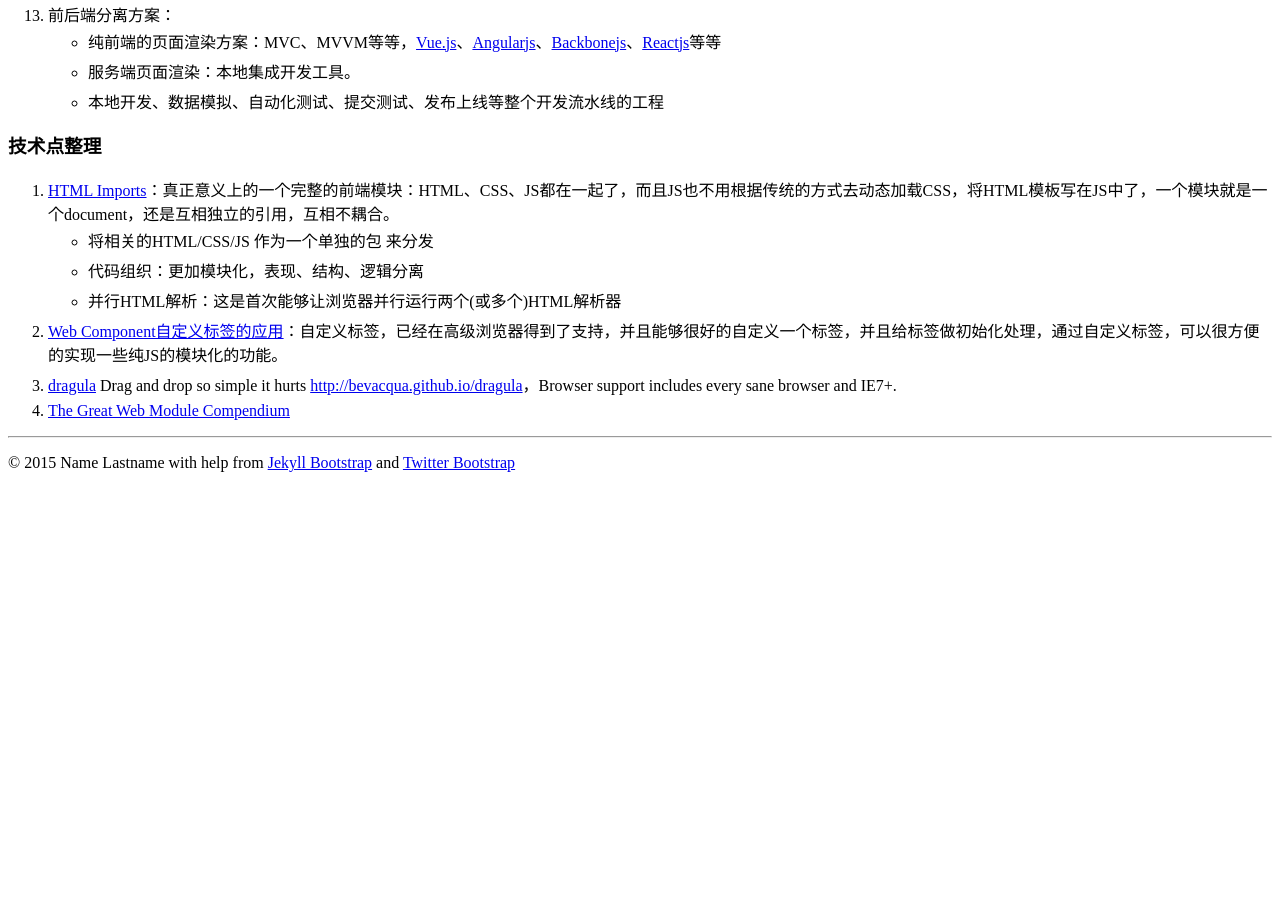
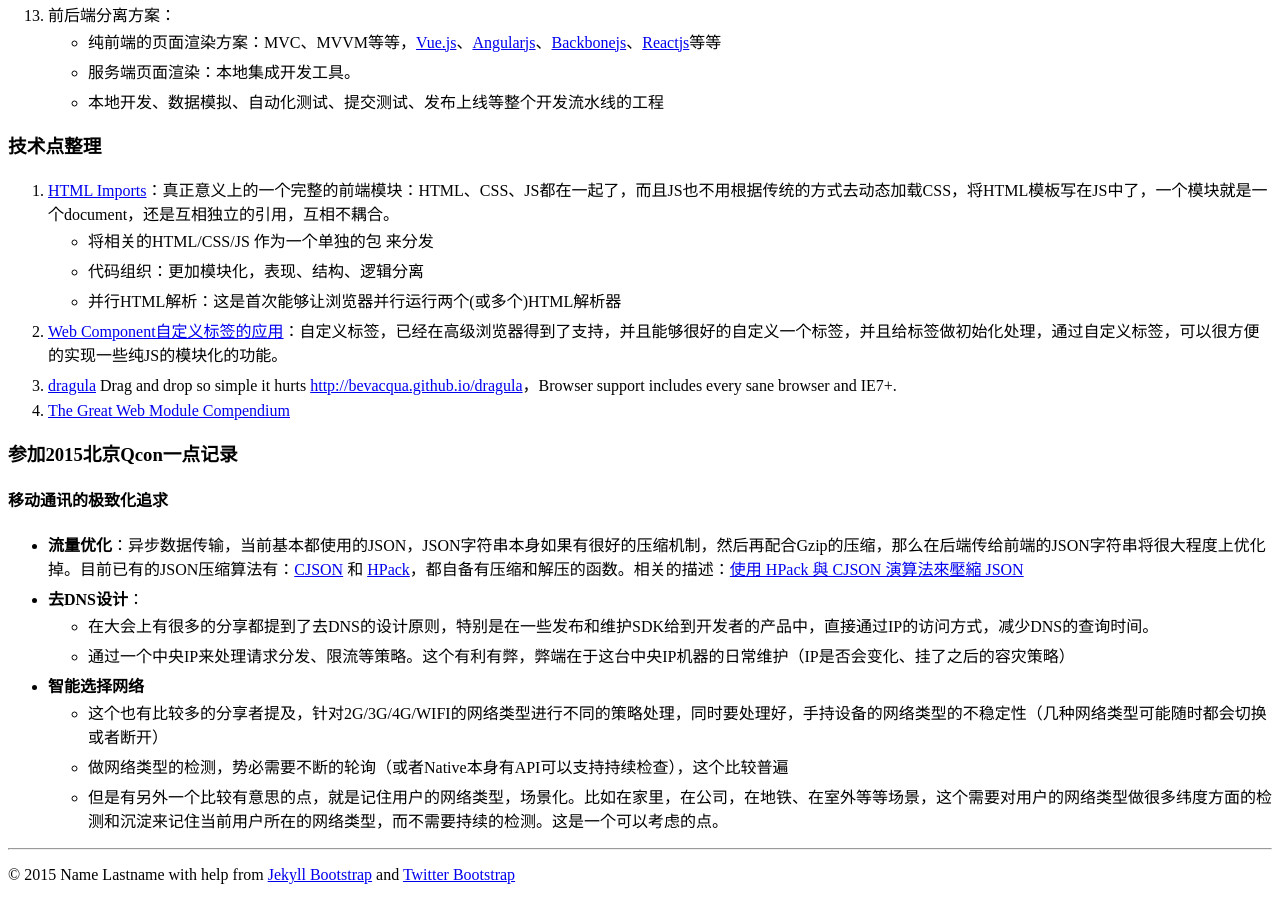
Before and after one commit to supersha/supersha.github.io, a Jekyll site: the page built from index.md, in a window 1280 px wide and 900 px high, scrolled down 1617 px. Built offline with Jekyll 4.4.1, drawn with Linux system fonts in a browser that asks for light colours; before the commit the page ends 2105 px from its top, so only the background shows below that.

Commit message:
by shafeng

```diff
--- a/index.md
+++ b/index.md
@@ -64,3 +64,17 @@ tagline: 记录点滴前端知识
 1. [dragula](https://github.com/bevacqua/dragula) Drag and drop so simple it hurts
 [http://bevacqua.github.io/dragula](http://bevacqua.github.io/dragula)，Browser support includes every sane browser and IE7+.
 0. [The Great Web Module Compendium](http://ponyfoo.com/articles/great-web-module-compendium)
+
+
+### 参加2015北京Qcon一点记录
+
+#### 移动通讯的极致化追求
+
+* **流量优化**：异步数据传输，当前基本都使用的JSON，JSON字符串本身如果有很好的压缩机制，然后再配合Gzip的压缩，那么在后端传给前端的JSON字符串将很大程度上优化掉。目前已有的JSON压缩算法有：[CJSON](http://blogs.longwin.com.tw/wordpress/cjson.js) 和 [HPack](https://github.com/WebReflection/json.hpack)，都自备有压缩和解压的函数。相关的描述：[使用 HPack 與 CJSON 演算法來壓縮 JSON](http://blog.longwin.com.tw/2011/07/json-compress-hpack-cjson-algorithm-2011/)
+* **去DNS设计**：
+    * 在大会上有很多的分享都提到了去DNS的设计原则，特别是在一些发布和维护SDK给到开发者的产品中，直接通过IP的访问方式，减少DNS的查询时间。
+    * 通过一个中央IP来处理请求分发、限流等策略。这个有利有弊，弊端在于这台中央IP机器的日常维护（IP是否会变化、挂了之后的容灾策略）
+* **智能选择网络**
+    * 这个也有比较多的分享者提及，针对2G/3G/4G/WIFI的网络类型进行不同的策略处理，同时要处理好，手持设备的网络类型的不稳定性（几种网络类型可能随时都会切换或者断开）
+    * 做网络类型的检测，势必需要不断的轮询（或者Native本身有API可以支持持续检查），这个比较普遍
+    * 但是有另外一个比较有意思的点，就是记住用户的网络类型，场景化。比如在家里，在公司，在地铁、在室外等等场景，这个需要对用户的网络类型做很多纬度方面的检测和沉淀来记住当前用户所在的网络类型，而不需要持续的检测。这是一个可以考虑的点。
```
